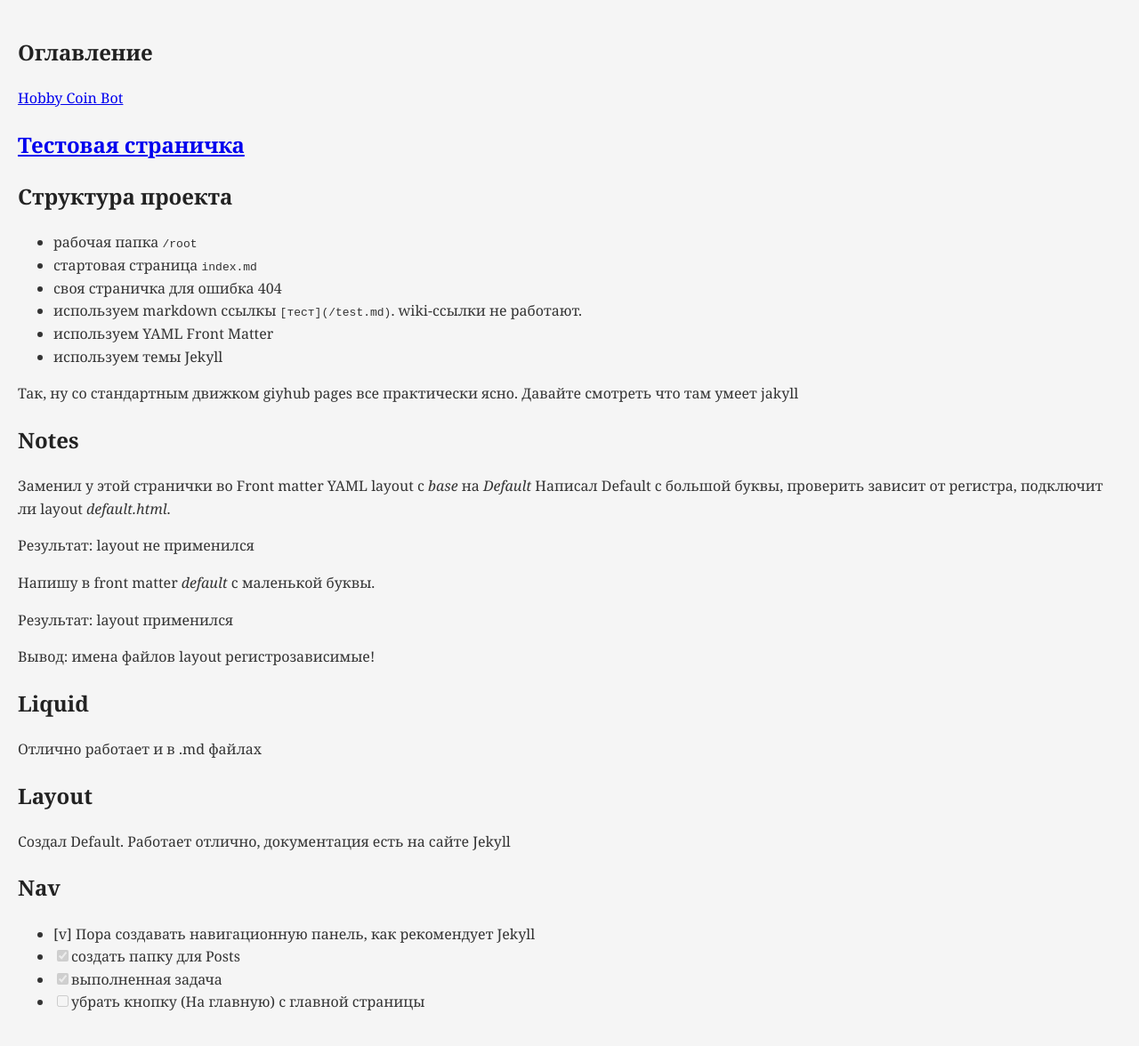
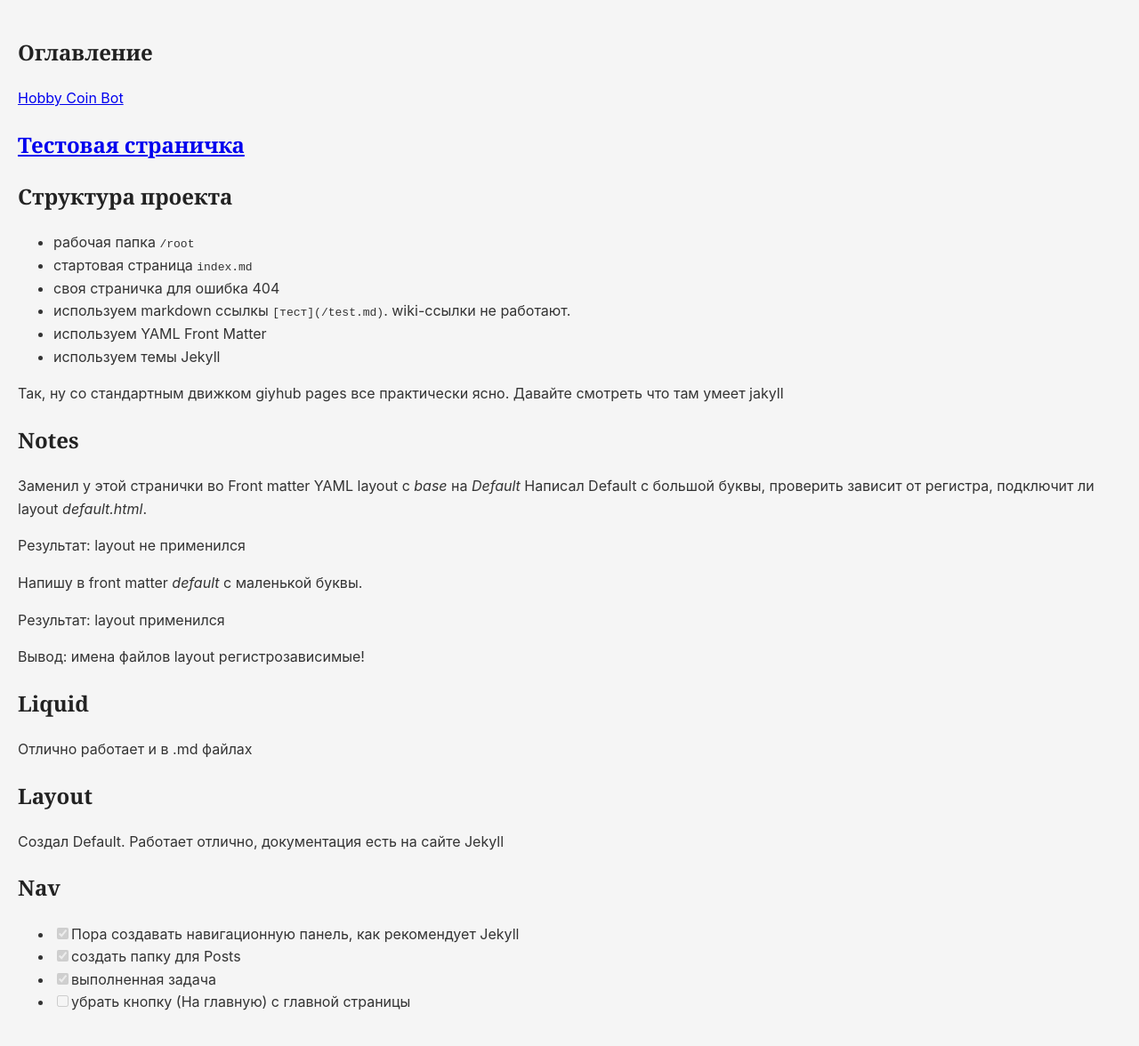
Before and after one commit to Vasiliy-Mazaev/vasiliy-mazaev.github.io, a Jekyll site: the page built from index.md, in a window 1280 px wide. Shown: the whole page at 89% size. Built offline with Jekyll 4.4.1, drawn with Linux system fonts in a browser that asks for light colours.

Commit message:
коррекция шрифтов

```diff
--- a/_layouts/default.html
+++ b/_layouts/default.html
@@ -7,8 +7,9 @@
     <style>
       body {
         background-color: #f5f5f5;
-        font-family: Georgia, serif;
         color: #333;
+        font-family: -apple-system, BlinkMacSystemFont, "Segoe UI",
+             Roboto, "Helvetica Neue", Arial, sans-serif;
         line-height: 1.6;
         margin: 0;
         padding: 20px;
@@ -16,6 +17,7 @@
 
       h1, h2, h3, h4, h5, h6 {
         color: #222;
+        font-family: Georgia, serif;
       }
 
       .back-home {
--- a/index.md
+++ b/index.md
@@ -54,7 +54,7 @@ published: true
 
 ## Nav
 
-- [v] Пора создавать навигационную панель, как рекомендует Jekyll
+- [x] Пора создавать навигационную панель, как рекомендует Jekyll
 - [x] создать папку для Posts
 - [x] выполненная задача
 - [ ] убрать кнопку (На главную) с главной страницы
```
